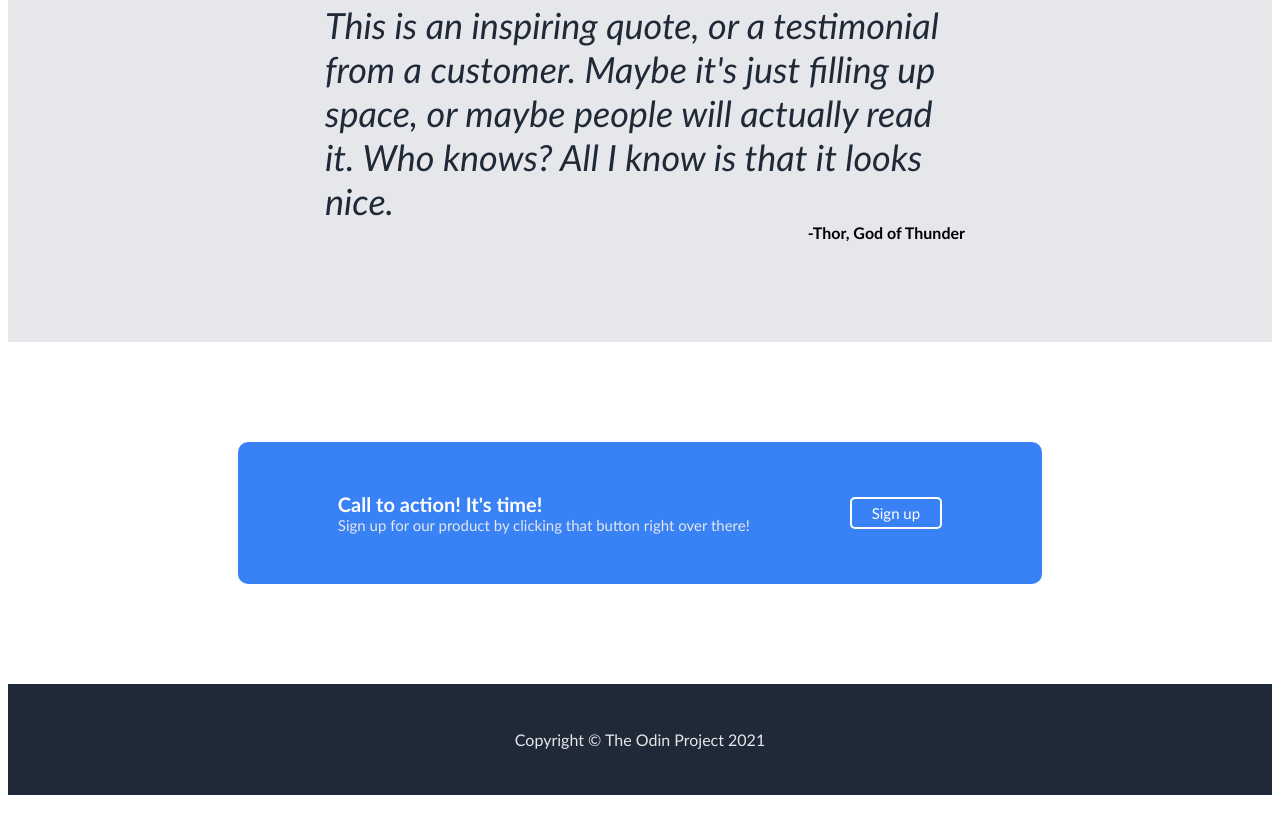
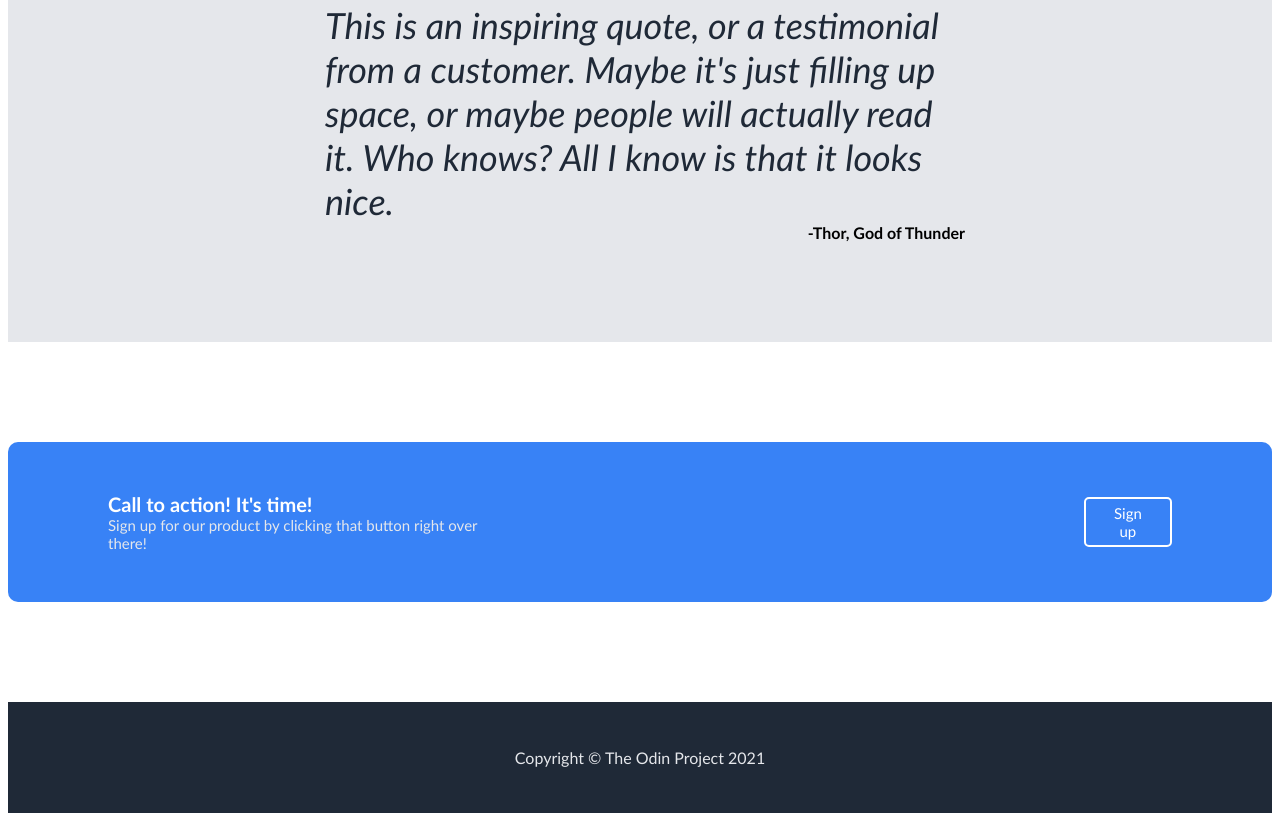
Before and after one commit to blehnk/landing-page, a plain HTML site: page index.html in a window 1280 px wide. Shown: the part 1199-2020 px from the top of the page. Drawn offline with Linux system fonts and the light colour scheme.

Commit message:
Correct width for fourth section

```diff
--- a/style.css
+++ b/style.css
@@ -134,7 +134,7 @@ img {
 
 .fourth {
     display: flex;
-    gap: 100px;
+    gap: 600px;
     background-color: #3882F6;
     padding: 50px 100px;
     margin: 100px auto;
```
